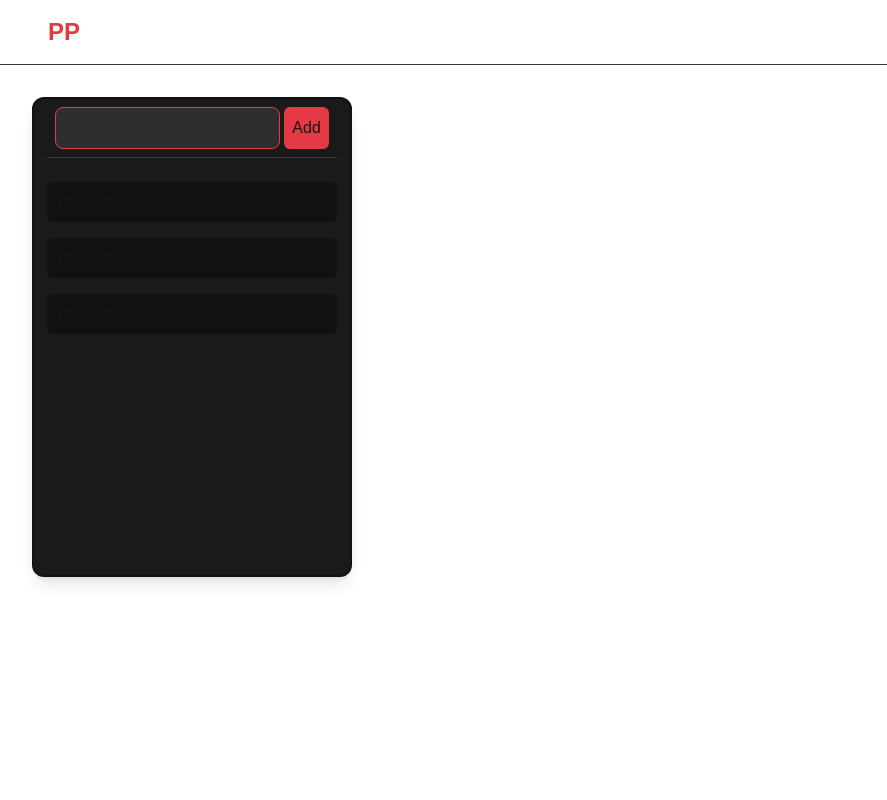
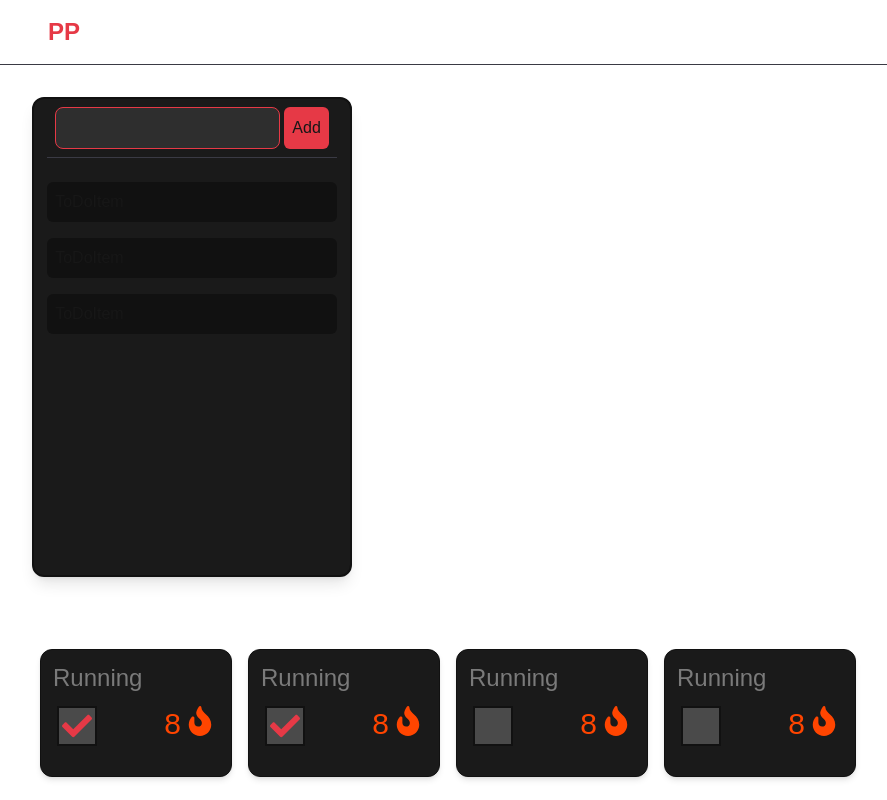
Before and after one commit to frojak4/PrimaryPage, a Next.js app: page /dashboard in a window 1280 px wide. Shown: the whole page, without its empty margins (0-887 px from the left). Built offline with nearby package versions, Linux system fonts and the light colour scheme.

Commit message:
Made habit tracker component

```diff
--- a/app/dashboard/page.tsx
+++ b/app/dashboard/page.tsx
@@ -1,10 +1,14 @@
+import HabitTrackContainer from "@/components/HabitTracker/HabitTrackContainer";
 import ToDoContainer from "@/components/Todo-list/ToDoContainer";
 import React from "react";
 
 const DashboardPage = () => {
   return (
-    <div className="p-8">
-      <ToDoContainer />
+    <div className="h-[90vh] flex flex-col justify-between">
+      <div className="flex">
+        <ToDoContainer />
+      </div>
+      <HabitTrackContainer />
     </div>
   );
 };
--- /dev/null
+++ b/components/HabitTracker/HabitTrackContainer.tsx
@@ -0,0 +1,17 @@
+import React from "react";
+import HabitTrackItem from "./HabitTrackItem";
+
+const HabitTrackContainer = () => {
+  return (
+    <div className="w-screen">
+      <div className="flex mx-8 mb-2">
+        <HabitTrackItem checked={true} />
+        <HabitTrackItem checked={true} />
+        <HabitTrackItem checked={false} />
+        <HabitTrackItem checked={false} />
+      </div>
+    </div>
+  );
+};
+
+export default HabitTrackContainer;
--- /dev/null
+++ b/components/HabitTracker/HabitTrackItem.tsx
@@ -0,0 +1,29 @@
+import React from "react";
+import { FaFire } from "react-icons/fa";
+import { FaCheck } from "react-icons/fa";
+
+const HabitTrackItem = ({ checked }: { checked: boolean }) => {
+  return (
+    <form className="border border-darkGray bg-gray rounded-xl mx-2 h-32 w-48 flex flex-col shadow-md">
+      <p className="text-2xl p-3 text-secondaryText">Running</p>
+      <div className="flex justify-between">
+        <button
+          type="submit"
+          className="group w-10 h-10 border-2 border-darkGray bg-lightestGray ml-4 text-3xl flex justify-center items-center"
+        >
+          {checked ? (
+            <FaCheck className="text-red" />
+          ) : (
+            <FaCheck className="opacity-0 transition-opacity group-hover:opacity-100 text-secondaryText" />
+          )}
+        </button>
+        <div className="flex text-3xl gap-1 text-accent mr-4 select-none">
+          <span>8</span>
+          <FaFire />
+        </div>
+      </div>
+    </form>
+  );
+};
+
+export default HabitTrackItem;
--- a/components/Todo-list/ToDoContainer.tsx
+++ b/components/Todo-list/ToDoContainer.tsx
@@ -4,7 +4,7 @@ import ToDoItem from "./ToDoItem";
 
 const ToDoContainer = () => {
   return (
-    <div className="w-80 min-h-[30rem] max-h-[30rem] border-2 border-darkGray bg-gray rounded-xl flex flex-col items-center shadow-lg overflow-auto">
+    <div className="w-80 m-8 min-h-[30rem] max-h-[30rem] border-2 border-darkGray bg-gray rounded-xl flex flex-col items-center shadow-lg overflow-auto">
       <ToDoForm />
       <ToDoItem />
       <ToDoItem />
--- a/components/Todo-list/ToDoForm.tsx
+++ b/components/Todo-list/ToDoForm.tsx
@@ -6,7 +6,7 @@ const ToDoForm = () => {
       <input
         type="text"
         name="task"
-        className="p-2 bg-lightGray border border-red rounded-lg focus:outline-none focus:ring-1 focus:ring-accent"
+        className="p-2 bg-lightGray border border-red rounded-lg focus:bg-lightestGray focus:outline-none focus:ring-1 focus:ring-accent"
       />
       <button type="submit" className="bg-red hover:bg-red/80 px-2 rounded-md">
         Add
--- a/tailwind.config.ts
+++ b/tailwind.config.ts
@@ -19,6 +19,7 @@ export default {
         accent: "#FF4500",
         mutedmidgray: "#3A3A44",
         lightestGray: "#4A4A4A",
+        secondaryText: "#7A7A7A",
       },
     },
   },
```
